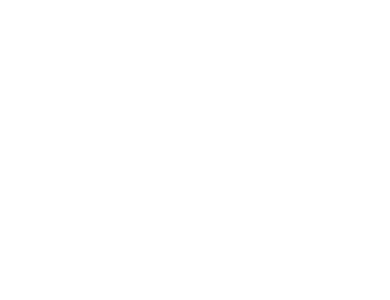
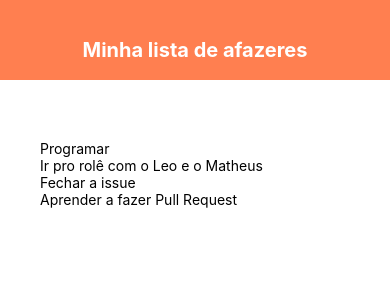
Before and after one commit to fga-eps-mds/2022-1-TiControla-FrontEnd, a React Native app in the folder estudos/exemplos/simple_todo_list/: screen / in a window 390 px wide. Shown: the top 300 px of the page. Built offline with nearby package versions, Linux system fonts and the light colour scheme.

Commit message:
Adicionado o cabeçalho da aplicação

```diff
--- a/estudos/exemplos/simple_todo_list/App.js
+++ b/estudos/exemplos/simple_todo_list/App.js
@@ -1,10 +1,32 @@
 import { StatusBar } from 'expo-status-bar';
-import { StyleSheet, Text, View } from 'react-native';
+import { useState } from 'react';
+import { StyleSheet, Text, View,FlatList } from 'react-native';
+import Header from './components/header';
 
 export default function App() {
+
+  const [todoList, setTodoList] = useState([
+    { task: 'Programar', key: 1 },
+    { task:'Ir pro rolê com o Leo e o Matheus',key : 2},
+    { task: 'Fechar a issue', key: 3 },
+    { task: 'Aprender a fazer Pull Request', key: 4 },
+  ]);
+
   return (
     <View style={styles.container}>
+      <Header />
+      <View style={styles.content}>
 
+        {/* to form */}
+
+        <View style={styles.list} >
+
+          <FlatList data={todoList} renderItem={({ item })=>(
+            <Text>{item.task}</Text>
+          )}
+          />
+        </View>
+      </View>
     </View>
   );
 }
@@ -13,7 +35,11 @@
   container: {
     flex: 1,
     backgroundColor: '#fff',
-    alignItems: 'center',
-    justifyContent: 'center',
   },
+  content:{
+    padding:40,
+  },
+  list:{
+    marginTop:20
+  }
 });
--- /dev/null
+++ b/estudos/exemplos/simple_todo_list/components/header.js
@@ -0,0 +1,25 @@
+import React from 'react';
+import {StyleSheet,Text,View} from 'react-native';
+
+export default function Header(){
+    return(
+        <View style={styles.header}>
+            <Text style={styles.title}>
+                Minha lista de afazeres
+            </Text>
+        </View>
+    );
+}
+const styles = StyleSheet.create({
+    header:{
+        height:80,
+        paddingTop:38,
+        backgroundColor:'coral'
+    },
+    title:{
+        textAlign:'center',
+        color:'#fff',
+        fontWeight:'bold',
+        fontSize:20
+    }
+});
```
